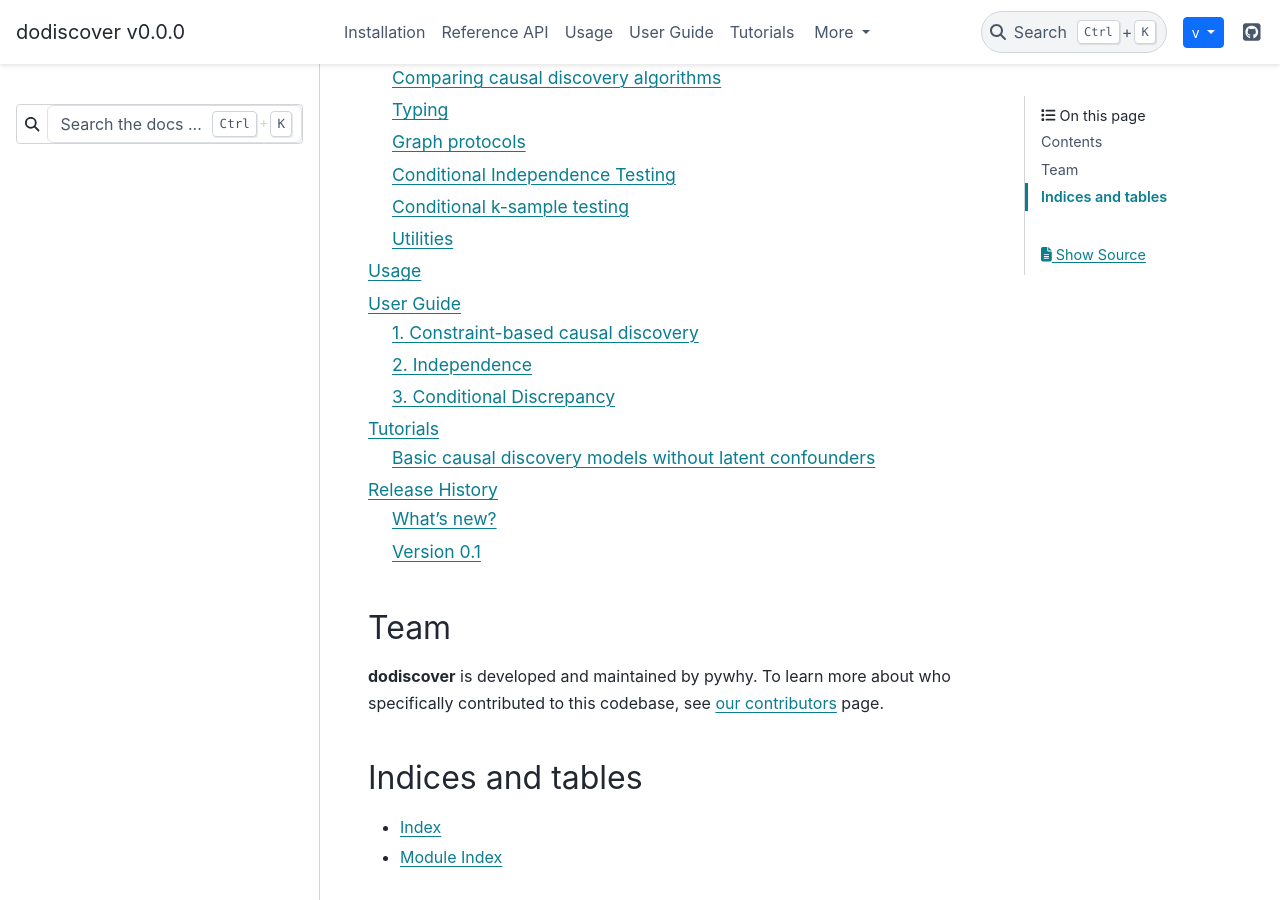
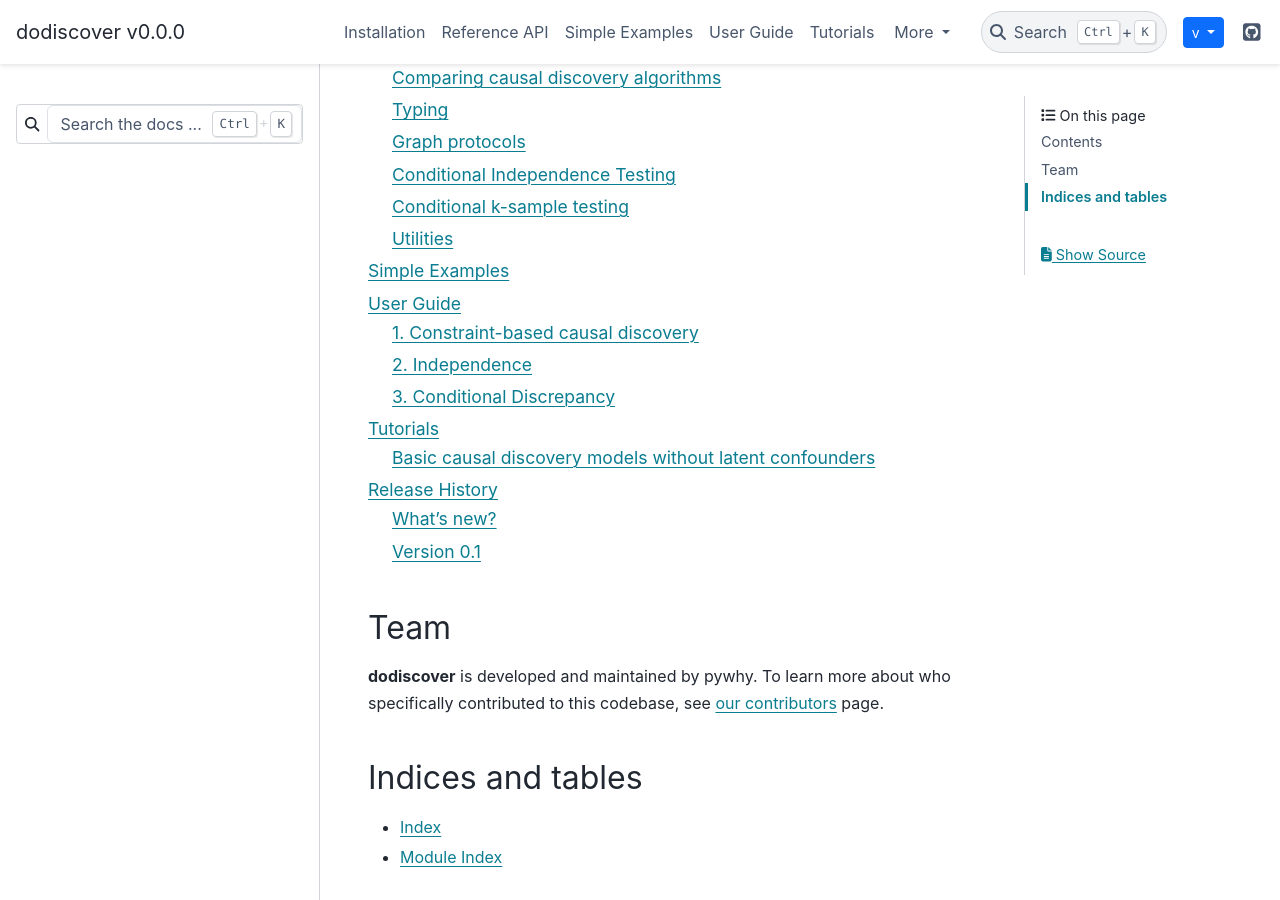
Before and after one commit to py-why/dodiscover, a Sphinx documentation site: the page built from doc/index.rst, in a window 1280 px wide and 900 px high, scrolled down 800 px. Built offline with Sphinx 7.4.7 and the PyData theme 0.15.4, drawn with Linux system fonts in a browser that asks for light colours.

Commit message:
Rename header
Signed-off-by: Adam Li <adam2392@gmail.com>

```diff
--- a/doc/index.rst
+++ b/doc/index.rst
@@ -25,7 +25,7 @@ Contents
 
    installation
    Reference API<api>
-   Usage<use>
+   Simple Examples<use>
    User Guide<user_guide>
    tutorials/index
    whats_new
```
